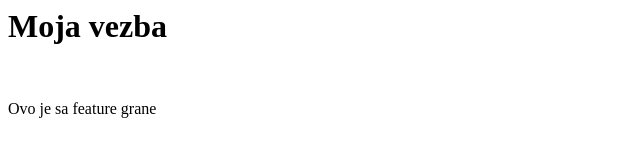
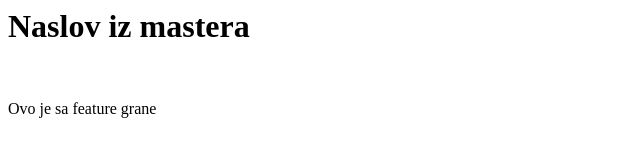
Before and after one commit to dj0lo/vezba, a plain HTML site: page index.html in a window 1280 px wide. Shown: the whole page, without its empty margins (0-640 px from the left). Drawn offline with Linux system fonts and the light colour scheme.

Commit message:
Promenjen naslov na masteru

```diff
--- a/index.html
+++ b/index.html
@@ -1,3 +1,3 @@
-<h1>Moja vezba</h1>
+<h1>Naslov iz mastera</h1>
 <br>
 <p>Ovo je sa feature grane</p>
```
